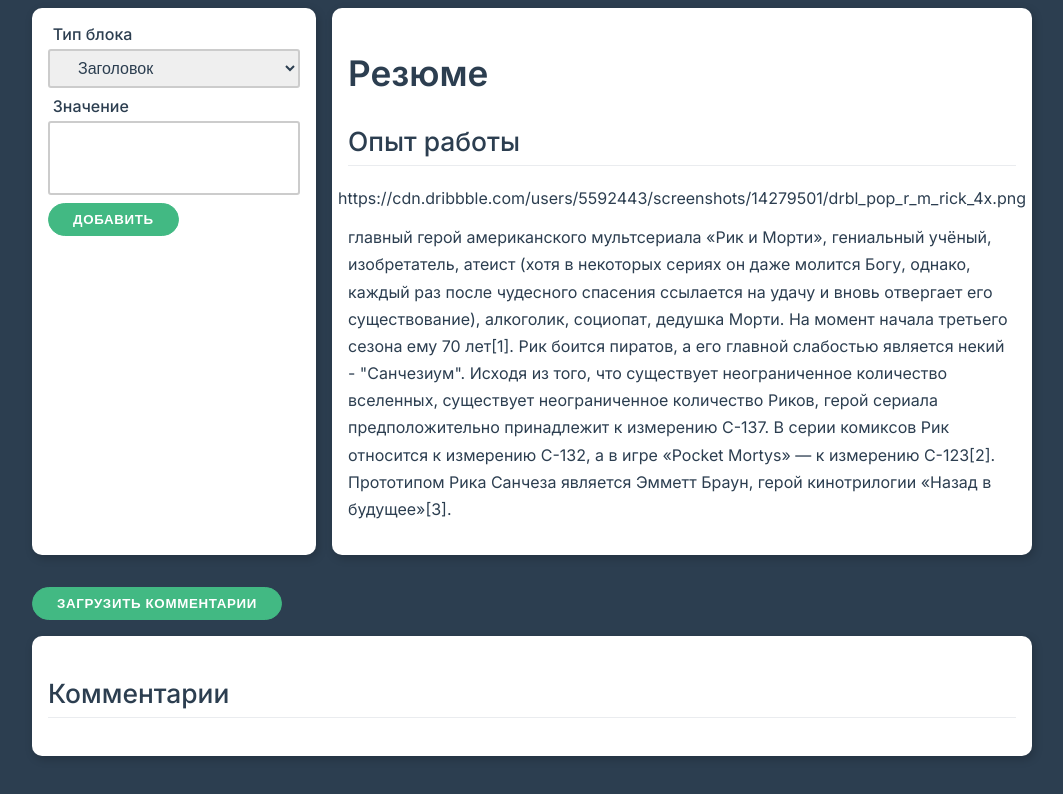
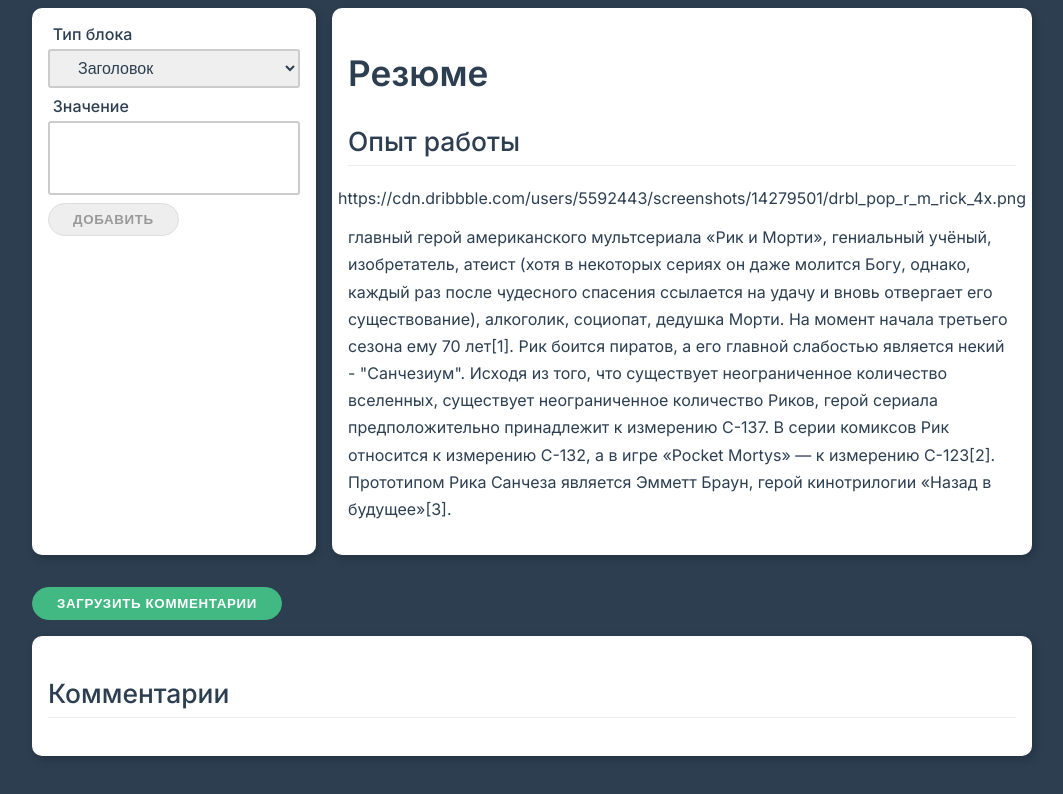
Before and after one commit to Dedal378/02-diploma, a Vue app: page / in a window 1280 px wide. Shown: the top 794 px of the page, without its empty margins (108-1171 px from the left). Built offline with nearby package versions, Linux system fonts and the light colour scheme.

Commit message:
validate textarea in AppForm.vue

```diff
--- a/src/components/AppAvatar.vue
+++ b/src/components/AppAvatar.vue
@@ -1,7 +1,7 @@
 <template>
   <div class="avatar">
     <slot>
-      <img :src="$attrs.value">
+      <!--<img :src="$attrs.value">-->
     </slot>
   </div>
 </template>
--- a/src/components/AppForm.vue
+++ b/src/components/AppForm.vue
@@ -15,16 +15,26 @@
       <textarea v-model="value" id="value" rows="3"></textarea>
     </div>
 
-    <button class="btn primary">Добавить</button>
+    <button class="btn primary" :disabled="isValidate()">Добавить</button>
   </form>
 </template>
 
 <script>
+/* eslint-disable no-empty */
 export default {
   name: "AppForm",
   data() {
     return {
       appType: 'AppTitle',
+      value: '',
+    }
+  },
+  methods: {
+    isValidate() {
+      if (this.value.length > 3) {
+        return false
+      }
+      return true
     }
   },
 }
```
